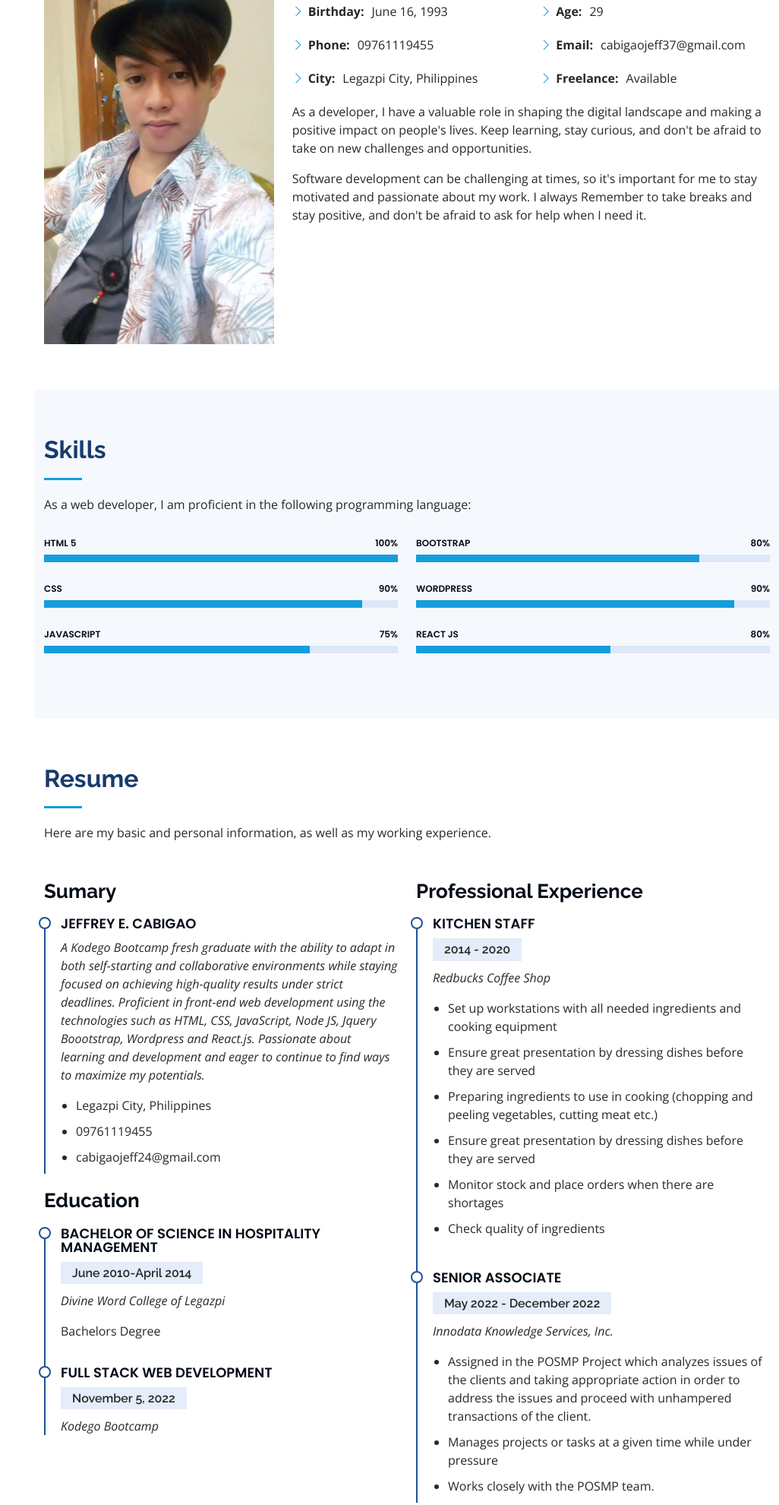
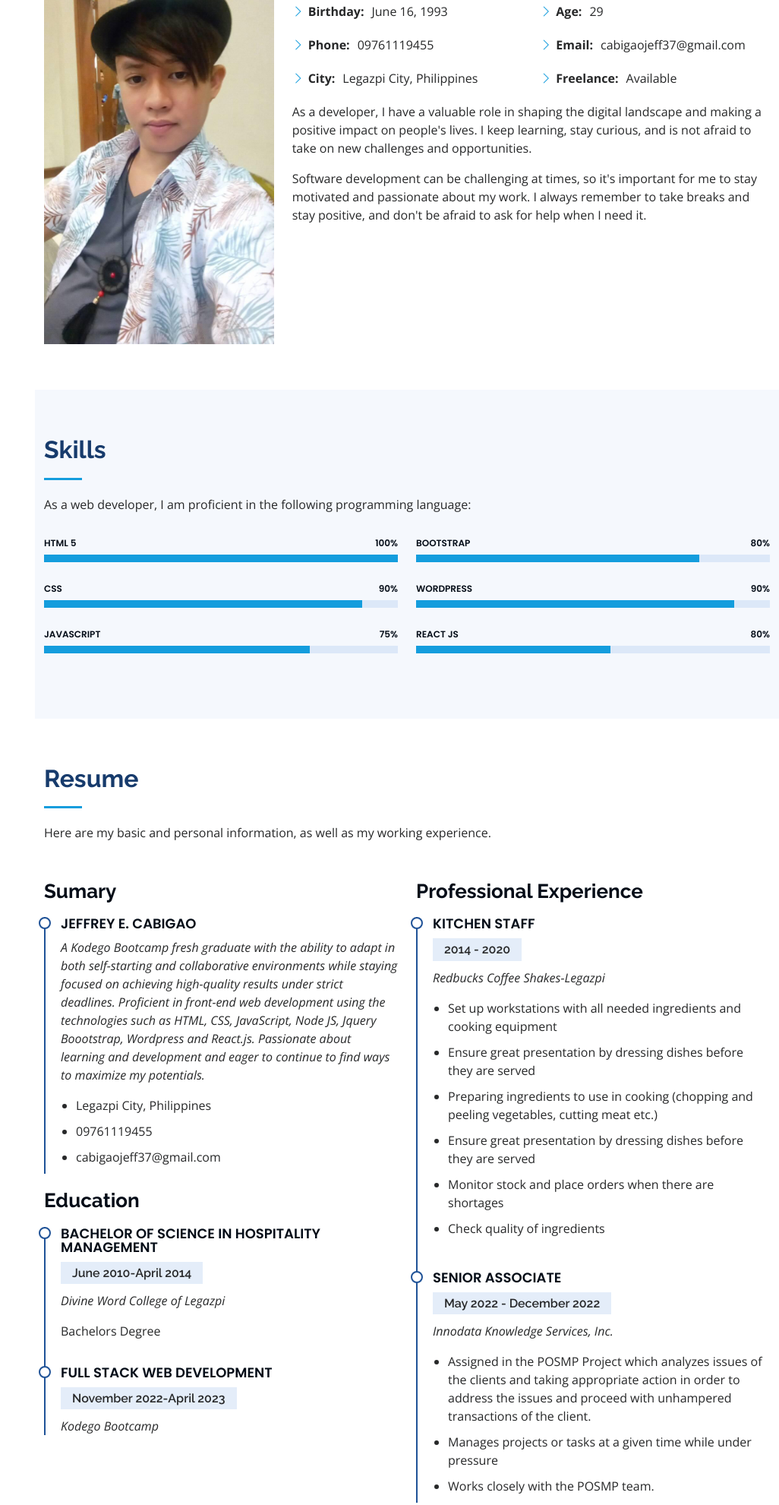
Before and after one commit to JhefRhey/portfolio, a plain HTML site: page index.html in a window 1280 px wide. Shown: the part 1125-3106 px from the top of the page at 76% size, without its empty margins (254-1280 px from the left). Drawn offline with nearby package versions, Linux system fonts and the light colour scheme.

Commit message:
new folder

```diff
--- a/index.html
+++ b/index.html
@@ -49,11 +49,11 @@
         <img src="images/profile-pic.jpg" alt="" class="img-fluid rounded-circle">
         <h1 class="text-light"><a href="index.html">Jeffrey E. Cabigao</a></h1>
         <div class="social-links mt-3 text-center">
-          <a href="#" class="twitter"><i class="bx bxl-twitter"></i></a>
-          <a href="#" class="facebook"><i class="bx bxl-facebook"></i></a>
+          <a href="https://twitter.com/home" class="twitter"><i class="bx bxl-twitter"></i></a>
+          <a href="https://www.facebook.com/jonvine.cruz.3/" class="facebook"><i class="bx bxl-facebook"></i></a>
           <a href="#" class="instagram"><i class="bx bxl-instagram"></i></a>
-          <a href="#" class="google-plus"><i class="bx bxl-skype"></i></a>
-          <a href="#" class="linkedin"><i class="bx bxl-linkedin"></i></a>
+          <a href="https://join.skype.com/invite/uqisFIRjKBfd" class="google-plus"><i class="bx bxl-skype"></i></a>
+          <a href="https://www.linkedin.com/in/jeffrey-cabigao-81ab51275/" class="linkedin"><i class="bx bxl-linkedin"></i></a>
         </div>
       </div>
 
@@ -116,11 +116,11 @@
               </div>
             </div>
             <p>
-              As a developer, I have a valuable role in shaping the digital landscape and making a positive impact on people's lives.
-               Keep learning, stay curious, and don't be afraid to take on new challenges and opportunities. </p>
+              As a developer, I have a valuable role in shaping the digital landscape and making a positive impact on people's lives. I
+               keep learning, stay curious, and is not afraid to take on new challenges and opportunities. </p>
 
                <p>Software development can be challenging at times, so it's important for me to stay motivated and passionate about my work.
-                I always Remember to take breaks and stay positive, and don't be afraid to ask for help when I need it.</p>
+                I always remember to take breaks and stay positive, and don't be afraid to ask for help when I need it.</p>
 
         </div>
 
@@ -215,7 +215,7 @@
               <ul>
                 <li>Legazpi City, Philippines</li>
                 <li>09761119455</li>
-                <li>cabigaojeff24@gmail.com</li>
+                <li>cabigaojeff37@gmail.com</li>
               </ul>
             </div>
 
@@ -228,7 +228,7 @@
             </div>
             <div class="resume-item">
               <h4>Full stack Web Development</h4>
-              <h5>November 5, 2022</h5>
+              <h5>November 2022-April 2023</h5>
               <p><em>Kodego Bootcamp</em></p>
             </div>
           </div>
@@ -237,7 +237,7 @@
             <div class="resume-item">
               <h4>Kitchen Staff</h4>
               <h5>2014 - 2020</h5>
-              <p><em>Redbucks Coffee Shop</em></p>
+              <p><em>Redbucks Coffee Shakes-Legazpi</em></p>
               <ul>
                 <li>Set up workstations with all needed ingredients and cooking equipment</li>
                 <li>Ensure great presentation by dressing dishes before they are served                </li>
```
